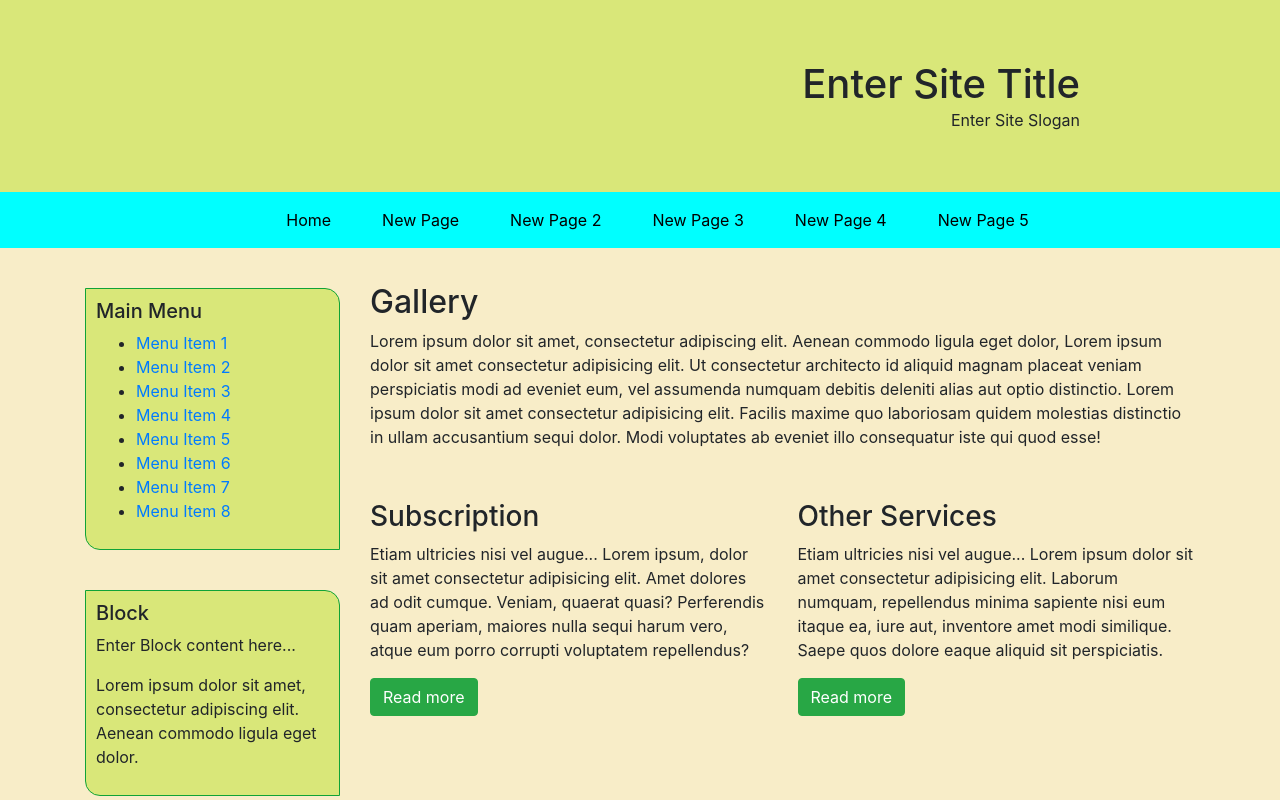
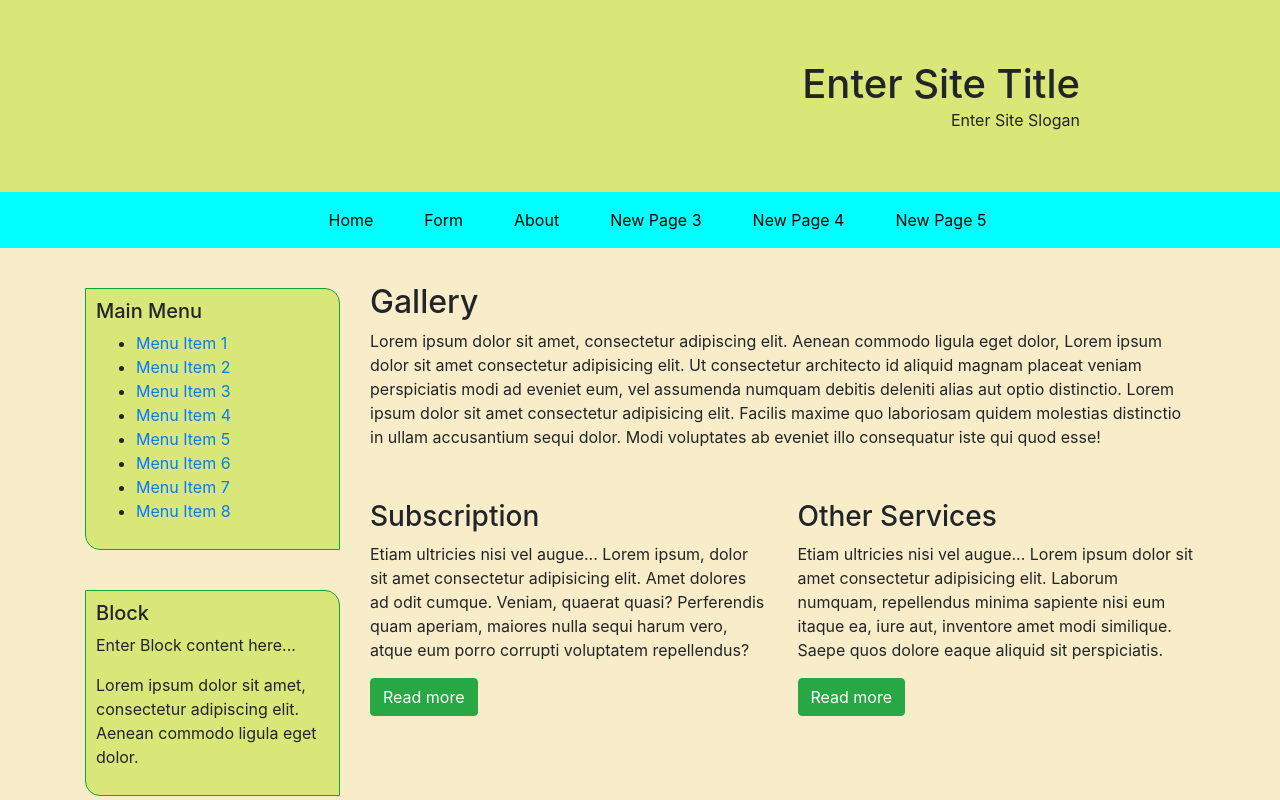
Before and after one commit to SudiptaGhosh73/WEB_14, a plain HTML site: page index.html in a window 1280 px wide. Shown: the top 800 px of the page. Drawn offline with nearby package versions, Linux system fonts and the light colour scheme.

Commit message:
new upload form

```diff
--- a/index.html
+++ b/index.html
@@ -17,9 +17,9 @@
     <nav class="navbar navbar-expand-lg">
         <div class="container">
             <ul class="navbar-nav mx-auto">
-                <li class="nav-item"><a class="nav-link" href="#">Home</a></li>
-                <li class="nav-item"><a class="nav-link" href="#">New Page</a></li>
-                <li class="nav-item"><a class="nav-link" href="#">New Page 2</a></li>
+                <li class="nav-item"><a class="nav-link" href="./index.html">Home</a></li>
+                <li class="nav-item"><a class="nav-link" href="./form.html">Form</a></li>
+                <li class="nav-item"><a class="nav-link" href="#">About</a></li>
                 <li class="nav-item"><a class="nav-link" href="#">New Page 3</a></li>
                 <li class="nav-item"><a class="nav-link" href="#">New Page 4</a></li>
                 <li class="nav-item"><a class="nav-link" href="#">New Page 5</a></li>
```
Also changed, not shown: form.html (renamed from about.html).
